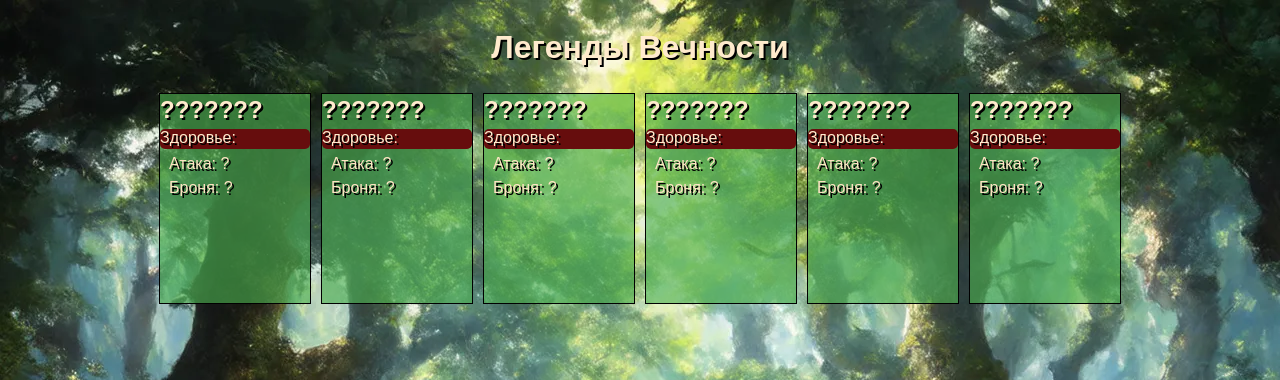
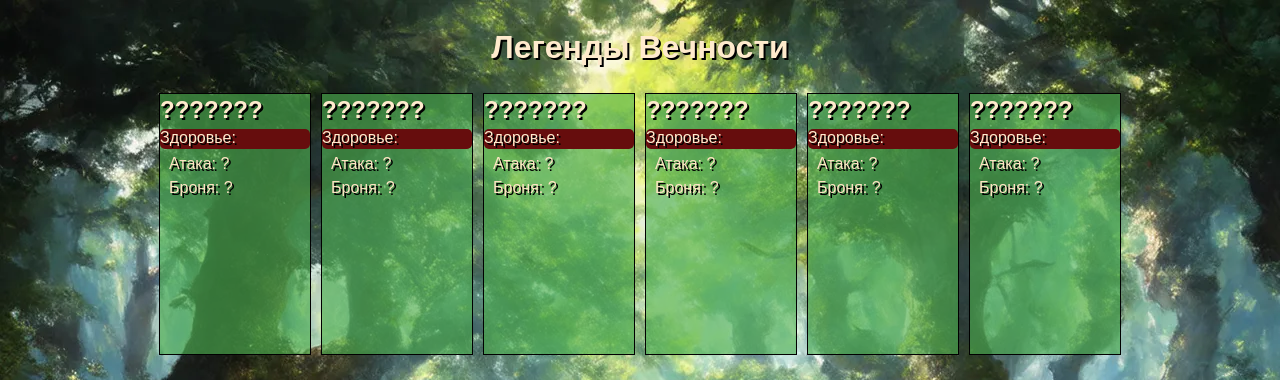
Before and after one commit to Evtefeev/CryptoFantasy, a Flask app: page /strategy in a window 1280 px wide. Shown: the top 380 px of the page. Run offline with Flask 3, Linux system fonts and the light colour scheme.

Commit message:
some fixes

```diff
--- a/app.py
+++ b/app.py
@@ -94,10 +94,11 @@ def strategy_api():
             return {'status': 'lose!'}
         strategy.attackUser(user_card_num, opponent_card_num)
         user_card_num = strategy.getRandomActiveUserCardNumber()
+        user_info = strategy.getUserCardInfo(user_card_num)
+
         if user_card_num == None:
-            return {'status': 'lose!'}
+            return {'status': 'lose!', 'user_info': user_info}
         opponent_info = strategy.getOpponentCardInfo(opponent_card_num)
-        user_info = strategy.getUserCardInfo(user_card_num)
         return {'opponent_info': opponent_info, 'user_info': user_info}
 
     return "invalid action"
--- a/static/strategy.css
+++ b/static/strategy.css
@@ -9,6 +9,7 @@
     display: flex;
     justify-content: center;
     align-items: center;
+    flex-wrap: wrap;
 }
 
 .hand {
@@ -77,7 +78,7 @@
 
 .card {
     max-width: 150px;
-    max-height: fit-content;
+    height: 260px;
     margin: 5px;
     padding: 0px;
 }
@@ -103,7 +104,7 @@
 
 #hero-health,
 #hero-energy {
-    position: fixed;
+    position: absolute;
     margin: 0px;
     padding: 0px;
 }
--- a/static/strategy.js
+++ b/static/strategy.js
@@ -85,6 +85,8 @@ function waitForOpponent() {
             fillOponentCard(opponent_card)
             setTimeout(fillUserCard.bind(null, result.user_info), 2000 * time_scale)
             setTimeout(loadMyCards, 2500 * time_scale)
+        } catch {
+
         } finally {
             if (result.status) {
                 alert(result.status);
--- a/strategy.py
+++ b/strategy.py
@@ -5,6 +5,7 @@ from actions import RandomCharacterGenerator, StrategyGame, Game
 class Strategy:
 
     CARDS_NUMBER = 6
+    MIN_ENERGY = 0.05
 
     def __init__(self) -> None:
         self.user_cards = []
@@ -77,6 +78,8 @@ class Strategy:
                 card.energy *= Game.ENERGY_DECREASE_FACTOR/3
             if card.energy > 1:
                 card.energy = 1
+            if card.energy < Strategy.MIN_ENERGY:
+                card.energy = Strategy.MIN_ENERGY
 
     def increaseOpponentEnergy(self):
         for card in self.computer_cards:
@@ -84,6 +87,8 @@ class Strategy:
                 card.energy *= Game.ENERGY_DECREASE_FACTOR/3
             if card.energy > 1:
                 card.energy = 1
+            if card.energy < Strategy.MIN_ENERGY:
+                card.energy = Strategy.MIN_ENERGY
 
     def getReadyComputerCards(self):
         return [card for card in self.computer_cards if card.energy == 1 and card.card_number in self.active_computer_cards]
```
